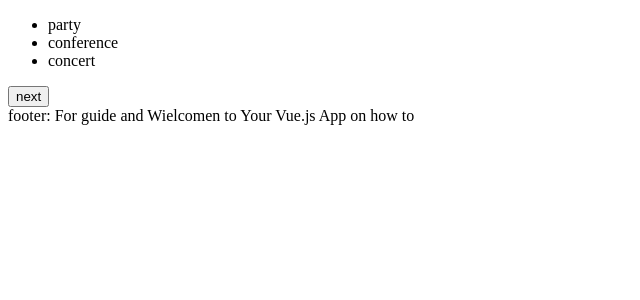
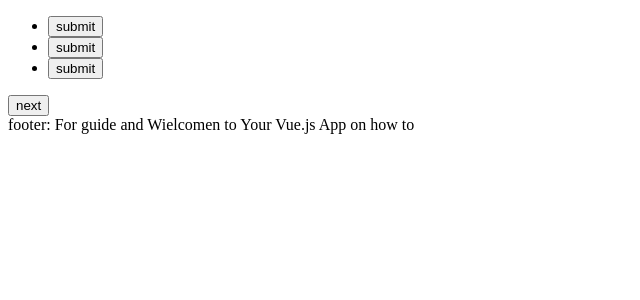
Before and after one commit to vetsinen/vuevents, a Vue app: page / in a window 1280 px wide. Shown: the top 300 px of the page, without its empty margins (0-640 px from the left). Built offline with nearby package versions, Linux system fonts and the light colour scheme; no server answers.

Commit message:
microupdates

```diff
--- a/src/components/Events.vue
+++ b/src/components/Events.vue
@@ -1,7 +1,10 @@
 <template>
     <div class="events">
         <ul>
-            <li v-for="event in events">{{event}}</li>
+            <li v-for="event in events">
+                <button v-on:click="selected(event.id)">submit</button>
+                {{event.title}}
+            </li>
         </ul>
         <button v-on:click="next">next</button>
         <footer>
@@ -11,17 +14,33 @@
 </template>
 
 <script>
+    //https://jsonplaceholder.typicode.com/ ajax testing
     export default {
         name: 'events',
         props: {
             msg: String
         },
+        created: function(){
+            console.log('component started');
+            fetch('https://jsonplaceholder.typicode.com/users')
+                .then(function(response) {
+                    return response.json();
+                })
+                .then(function(json) {
+                    console.log(json);
+                    this.events = json;
+                })
+                .catch( alert );
+        },
         data: function () {
             return {
-                events: ['party', 'conference', 'concert']
+                events: [{id:2423423,name:'party'},{id:5345463,name:'conference'},{id:47363433,name:'concert'}]
             }
         },
         methods: {
+            selected: function(id){
+              console.log(id);
+            },
             next: function () {
                 console.log('ok');
                 this.evbar();
```
